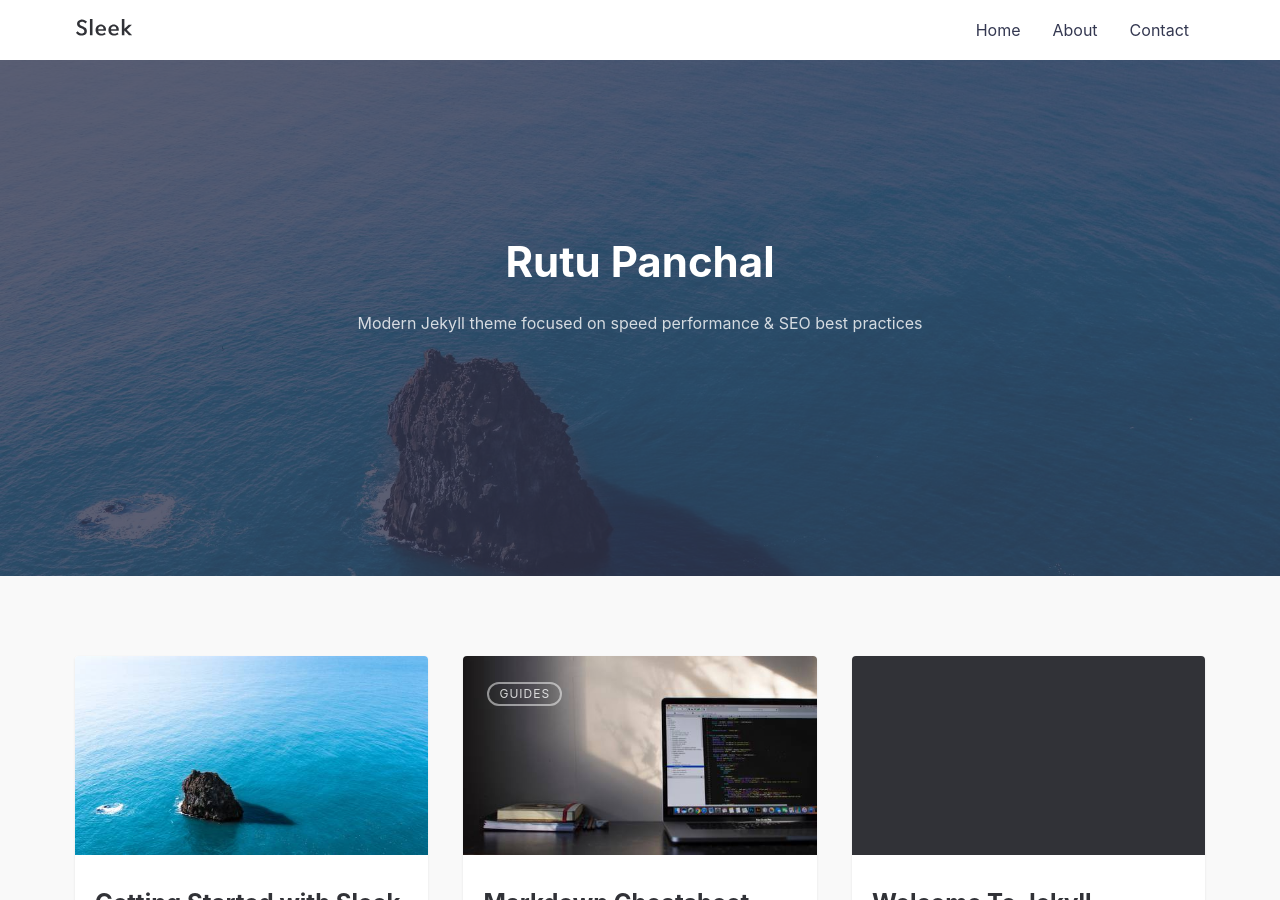
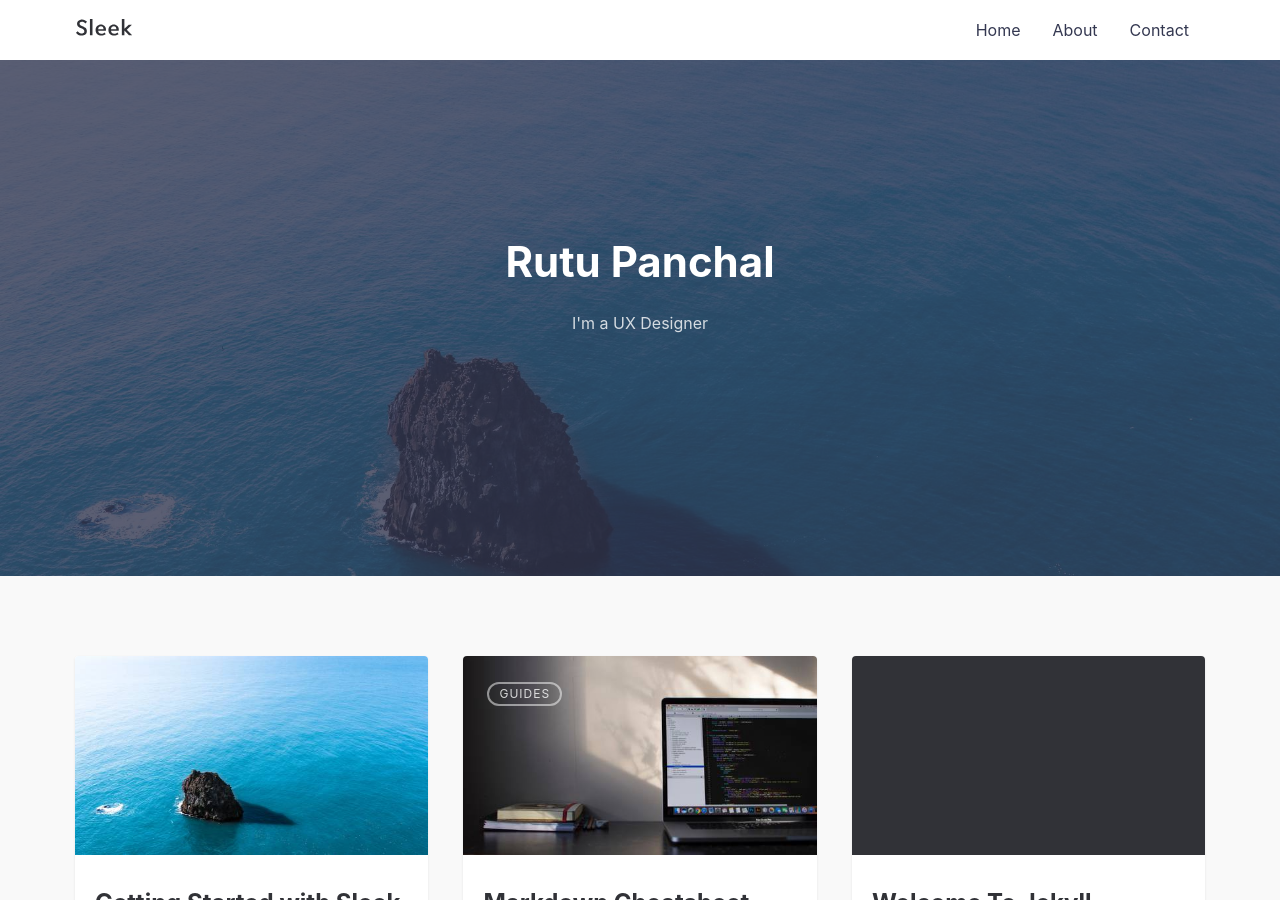
Before and after one commit to rutupanchal/portfolio, a Jekyll site: the page built from index.md, in a window 1280 px wide and 900 px high. Built offline with Jekyll 4.4.1, drawn with Linux system fonts in a browser that asks for light colours.

Commit message:
Update _config.yml

```diff
--- a/_config.yml
+++ b/_config.yml
@@ -2,22 +2,21 @@
 title: Rutu Panchal # your site title
 author: Rutu Panchal # You :P
 description: > # Meta description of Homepage
-  Write an awesome description for your new site here. You can edit this
-  line in _config.yml. It will appear in your document head meta (for
-  Google search results) and in your feed.xml site description.
-baseurl: "/sleek" # the subpath of your site, e.g. /blog
-url: "https://janczizikow.github.io/" # the base hostname & protocol for your site, e.g. http://example.com
+  Rutu Panchal
+baseurl: "" # the subpath of your site, e.g. /blog
+url: "https://rutupanchal.github.io/" # the base hostname & protocol for your site, e.g. http://example.com
 
 # SEO PLUGIN
 social:
-  name: Your Name
+  name: Rutu Panchal
   links:
-    - https://twitter.com/BenBalter
-    - https://www.facebook.com/ben.balter
-    - https://www.linkedin.com/in/BenBalter
-    - https://plus.google.com/+BenBalter
-    - https://github.com/benbalter
-    - https://keybase.io/benbalter
+  #  - https://twitter.com/BenBalter
+  #  - https://www.facebook.com/ben.balter
+    - https://in.linkedin.com/in/rutu-panchal
+    - https://www.instagram.com/chitra_yatra/
+    - https://www.behance.net/rutup
+  #  - https://github.com/benbalter
+
 
 # THEME SETTINGS
 navigation: # Navigation links
@@ -26,18 +25,18 @@ navigation: # Navigation links
   - {name: 'Contact', link: '/contact'}
 
 tagline: >
-  Modern Jekyll theme focused on speed performance &amp; SEO best practices
+  I'm a UX Designer
 
 hero_img: posts/sleek_lg.jpg # Main background image: use the path from /assets/img/ => This will output /assets/img/posts/sleek_lg.jpg
 
-email: your-email@domain.com # email for form submission
+email: rutu.panchal@gmail.com # email for form submission
 
-twitter_username: jan_czizikow # replace with your_twitter_username or comment to remove link from footer
-github_username:  janczizikow # replace with your_github_username or comment to remove link from footer
-instagram_username: shanlongjj # replace with your_instagram_username or comment to remove link from footer
+#twitter_username: jan_czizikow # replace with your_twitter_username or comment to remove link from footer
+#github_username:  janczizikow # replace with your_github_username or comment to remove link from footer
+instagram_username: chitra_yatra # replace with your_instagram_username or comment to remove link from footer
 
 disqus:
-  shortname: janczizikow # to enable comments replace with your_disqus_shortname
+  shortname: # to enable comments replace with your_disqus_shortname
 
 # google_tag_manager: GTM-XXXXXXX # Uncomment to enable GTM. Replace GTM-XXXXXXX with your GTM container ID
 
```
